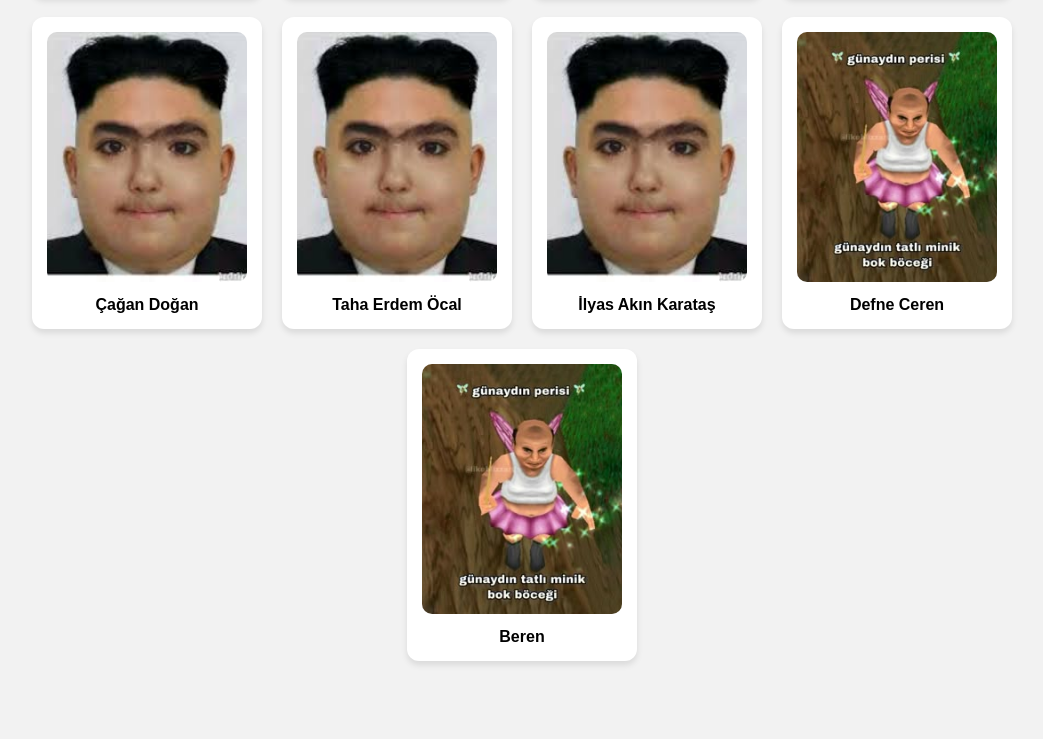
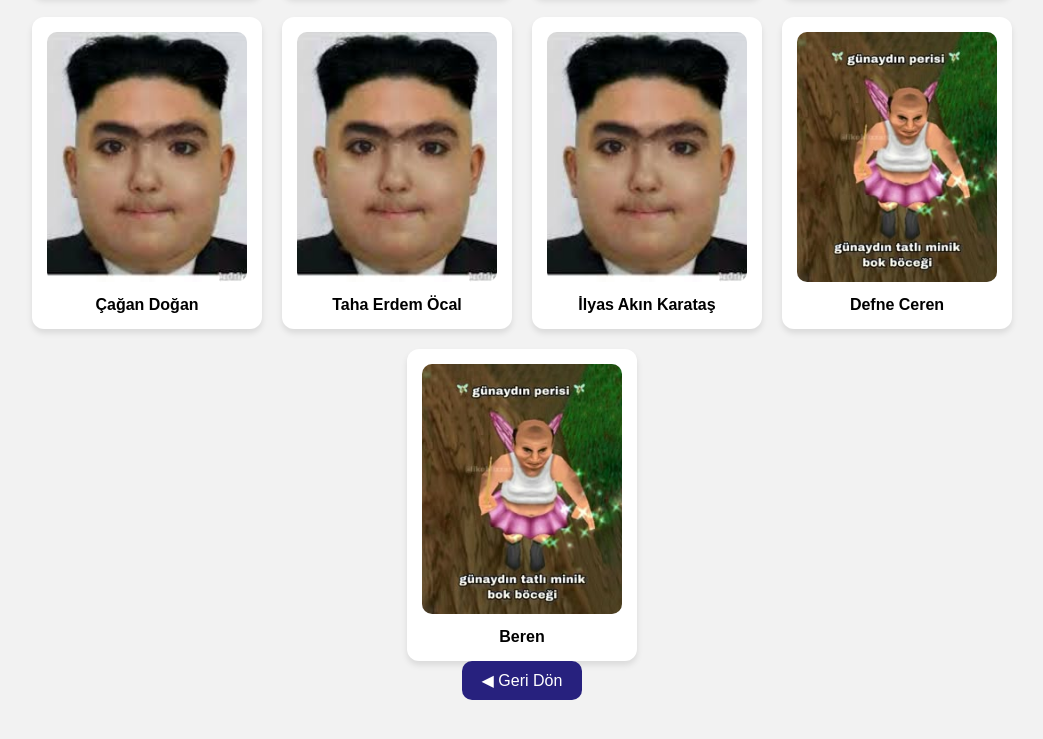
Before and after one commit to g0kboru/kovak, a plain HTML site: page ekibimiz.html in a window 1280 px wide. Shown: the part 431-1170 px from the top of the page, without its empty margins (118-1161 px from the left). Before the commit the page ends 1120 px from the top, so only its background shows below. Drawn offline with Linux system fonts and the light colour scheme.

```diff
--- a/ekibimiz.html
+++ b/ekibimiz.html
@@ -43,10 +43,28 @@
       margin-top: 10px;
       font-weight: bold;
     }
+
+    /* Geri Dön Butonu */
+    .back-button {
+      margin-bottom: 20px;
+      padding: 10px 20px;
+      font-size: 16px;
+      border: none;
+      border-radius: 10px;
+      background-color: #27217e;
+      color: white;
+      cursor: pointer;
+      transition: 0.3s ease;
+    }
+
+    .back-button:hover {
+      background-color: #3a34b4;
+    }
   </style>
 </head>
 <body>
   <h1>KOVAK Takımı</h1>
+
   <div class="team-container">
     <!-- Erkekler -->
     <div class="member">
@@ -88,5 +106,9 @@
       <div class="member-name">Beren</div>
     </div>
   </div>
+  <!-- Geri Dön Butonu -->
+  <button onclick="window.history.back()" class="back-button">
+    ◀ Geri Dön
+  </button>
 </body>
 </html>
```
